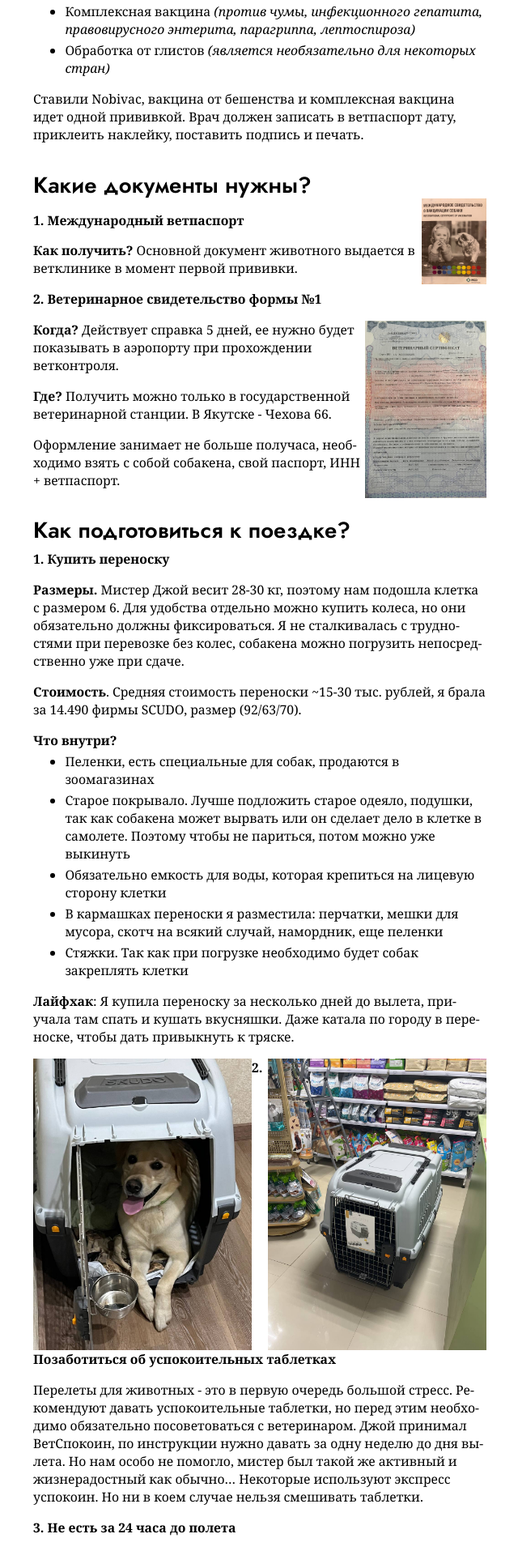
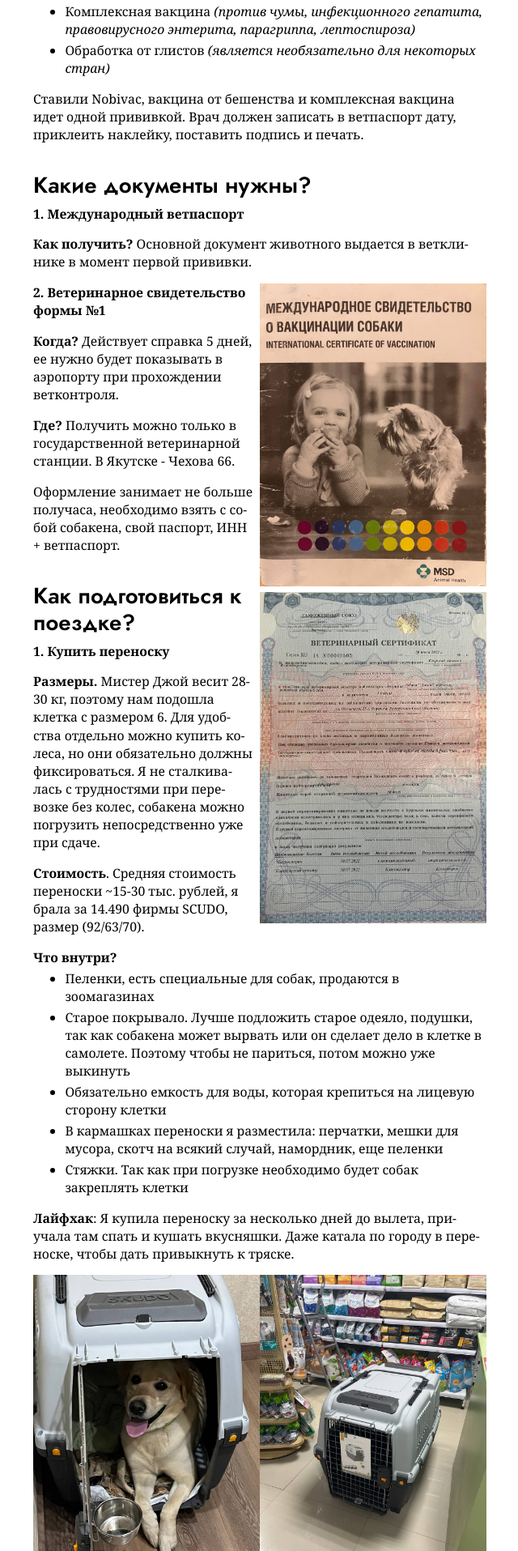
Before and after one commit to keresm/keresaina.github.io, a Jekyll site: the page built from _posts/2022-08-21-Joy.md, in a window 1280 px wide. Shown: the part 986-2901 px from the top of the page at 81% size, without its empty margins (319-959 px from the left). Built offline with Jekyll 4.4.1, drawn with Linux system fonts in a browser that asks for light colours.

Commit message:
Update 2022-08-21-Joy.md

```diff
--- a/_posts/2022-08-21-Joy.md
+++ b/_posts/2022-08-21-Joy.md
@@ -40,21 +40,16 @@ date:   2022-08-21 10:15:13 +0900
 
 ## Какие документы нужны?
 
-<div align="center">
-<div style="float:right">
-  <img src="{{ site.url }}/assets/images/Joy/IMAGE 2022-08-21 21:52:19.jpg" width="80"/> </div>
-</div>
-
 **1. Международный ветпаспорт**
 
 **Как получить?** Основной документ животного выдается в ветклинике в момент первой прививки.
 
+<img src="{{ site.url }}/assets/images/Joy/IMAGE 2022-08-21 21:52:19.jpg" width="50%" />
+
+
 **2. Ветеринарное свидетельство формы №1**
 
-<div align="center">
-<div style="float:right">
-  <img src="{{ site.url }}/assets/images/Joy/IMAGE 2022-08-21 21:52:25.jpg" width="150"/> </div>
-</div>
+<img src="{{ site.url }}/assets/images/Joy/IMAGE 2022-08-21 21:52:25.jpg" width="50%"/>
 
 **Когда?** Действует справка 5 дней, ее нужно будет показывать в аэропорту при прохождении ветконтроля.
 
@@ -83,11 +78,9 @@ date:   2022-08-21 10:15:13 +0900
 **Лайфхак**: Я купила переноску за несколько дней до вылета, приучала там спать и кушать вкусняшки. Даже катала по городу в переноске, чтобы дать привыкнуть к тряске.
 
 
-<div align="center">
-<div style="float:left">
-  <img src="{{ site.url }}/assets/images/Joy/photo_2022-08-21 21.18.44.jpeg" width="270"/> </div>
-<div style="float:right">
-  <img src="{{ site.url }}/assets/images/Joy/photo_2022-08-21 21.18.21.jpeg" width="270"/> </div>
+<div style="display:flex;">
+  <img src="{{ site.url }}/assets/images/Joy/photo_2022-08-21 21.18.44.jpeg" width="50%"/>
+  <img src="{{ site.url }}/assets/images/Joy/photo_2022-08-21 21.18.21.jpeg" width="50%"/>
 </div>
 
 
```
